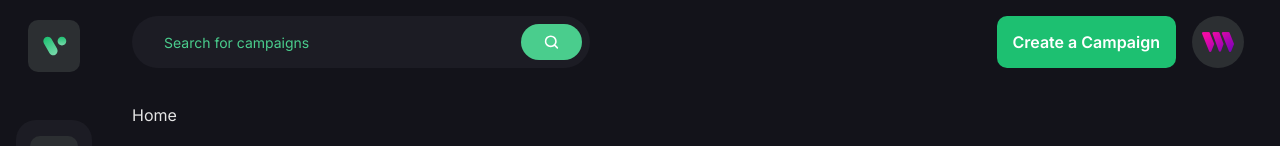
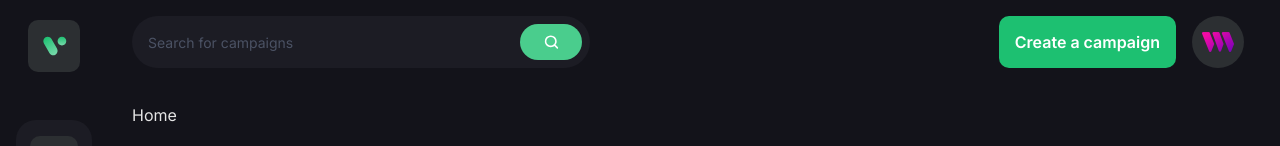
Before and after one commit to Femzy1900/CrowdfundingWeb3, a React (Vite) app in the folder client/: page / in a window 1280 px wide. Shown: the top 146 px of the page. Built offline with nearby package versions, Linux system fonts and the light colour scheme; what @thirdweb-dev/react would draw is missing.

Commit message:
feat: refactor Navbar component for improved structure and styling

```diff
--- a/client/src/components/Navbar.jsx
+++ b/client/src/components/Navbar.jsx
@@ -1,6 +1,6 @@
 import React, { useState } from "react";
 import { Link, useNavigate } from "react-router-dom";
-import CustomButton from "./CustomButton";
+import { CustomButton } from "./";
 import { logo, menu, search, thirdweb } from "../assets";
 import { navlinks } from "../constants";
 
@@ -8,17 +8,18 @@ const Navbar = () => {
   const navigate = useNavigate();
   const [isActive, setIsActive] = useState("dashboard");
   const [toggleDrawer, setToggleDrawer] = useState(false);
+  const address = "0x1234567890abcdef1234567890abcdef12345678"; // Replace with actual address logic
 
-  const address = "0x1234567890abcdef1234567890abcdef12345678"; // Replace with actual address
   return (
     <div className="flex md:flex-row flex-col-reverse justify-between mb-[35px] gap-6">
       <div className="lg:flex-1 flex flex-row max-w-[458px] py-2 pl-4 pr-2 h-[52px] bg-[#1c1c24] rounded-[100px]">
         <input
           type="text"
           placeholder="Search for campaigns"
-          className="flex w-full font-epilogue font-normal text-[14px] bg-transparent outline-none text-white placeholder:text-[#4acd8d] px-4"
+          className="flex w-full font-epilogue font-normal text-[14px] placeholder:text-[#4b5264] text-white bg-transparent outline-none"
         />
-        <div className="flex justify-center items-center w-[72px] h-full bg-[#4acd8d] rounded-[20px] cursor-pointer">
+
+        <div className="w-[72px] h-full rounded-[20px] bg-[#4acd8d] flex justify-center items-center cursor-pointer">
           <img
             src={search}
             alt="search"
@@ -30,15 +31,16 @@ const Navbar = () => {
       <div className="sm:flex hidden flex-row justify-end gap-4">
         <CustomButton
           btnType="button"
-          title={address ? "Create a Campaign" : "Connect"}
+          title={address ? "Create a campaign" : "Connect"}
           styles={address ? "bg-[#1dc071]" : "bg-[#8c6dfd]"}
             handleClick={() => {
-            if (address) navigate("/create-campaign");
-            else "connect()";
+              if (address) navigate('create-campaign')
+              else 'connect'
             }}
         />
-        <Link to="/profile" className="flex gap-2 items-center">
-          <div className="h-[52px] w-[52px] rounded-full bg-[#2c2f32] flex justify-center items-center cursor-pointer">
+
+        <Link to="/profile">
+          <div className="w-[52px] h-[52px] rounded-full bg-[#2c2f32] flex justify-center items-center cursor-pointer">
             <img
               src={thirdweb}
               alt="user"
@@ -48,7 +50,7 @@ const Navbar = () => {
         </Link>
       </div>
 
-      {/* small screen resolution */}
+      {/* Small screen navigation */}
       <div className="sm:hidden flex justify-between items-center relative">
         <div className="w-[40px] h-[40px] rounded-[10px] bg-[#2c2f32] flex justify-center items-center cursor-pointer">
           <img
@@ -56,6 +58,8 @@ const Navbar = () => {
             alt="user"
             className="w-[60%] h-[60%] object-contain"
           />
+        </div>
+
         <img
           src={menu}
           alt="menu"
@@ -64,8 +68,9 @@ const Navbar = () => {
         />
 
         <div
-            className={`absolute top-[60px] right-0 bg-[#1c1c24] z-10 shadow-secondary ${toggleDrawer ? "-translate-y-[100px]" : "translate-y-0"}
-            transition-all duration-700 py-4`}
+          className={`absolute top-[60px] right-0 left-0 bg-[#1c1c24] z-10 shadow-secondary py-4 ${
+            !toggleDrawer ? "-translate-y-[100vh]" : "translate-y-0"
+          } transition-all duration-700`}
         >
           <ul className="mb-4">
             {navlinks.map((link) => (
@@ -73,7 +78,7 @@ const Navbar = () => {
                 key={link.name}
                 className={`flex p-4 ${
                   isActive === link.name && "bg-[#3a3a43]"
-                  } cursor-pointer`}
+                }`}
                 onClick={() => {
                   setIsActive(link.name);
                   setToggleDrawer(false);
@@ -84,14 +89,12 @@ const Navbar = () => {
                   src={link.imgUrl}
                   alt={link.name}
                   className={`w-[24px] h-[24px] object-contain ${
-                      isActive === link.name ? "grayscale" : "grayscale-0"
+                    isActive === link.name ? "grayscale-0" : "grayscale"
                   }`}
                 />
                 <p
-                    className={`font-epilogue font-semibold text-[14px] leading-[26px]   ml-[20px] ${
-                      isActive === link.name
-                        ? "text-[#1dc071]"
-                        : "text-[#808191]"
+                  className={`ml-[20px] font-epilogue font-semibold text-[14px] ${
+                    isActive === link.name ? "text-[#1dc071]" : "text-[#808191]"
                   }`}
                 >
                   {link.name}
@@ -99,17 +102,17 @@ const Navbar = () => {
               </li>
             ))}
           </ul>
+
           <div className="flex mx-4">
             <CustomButton
               btnType="button"
-                title={address ? "Create a Campaign" : "Connect"}
+              title={address ? "Create a campaign" : "Connect"}
               styles={address ? "bg-[#1dc071]" : "bg-[#8c6dfd]"}
                 handleClick={() => {
-                  if (address) navigate("/create-campaign");
-                  else "connect()";
+                  if(address) navigate('create-campaign')
+                  else 'connect';
                 }}
             />
-            </div>
           </div>
         </div>
       </div>
```
Lines whose indentation alone changed are shown as unchanged.
